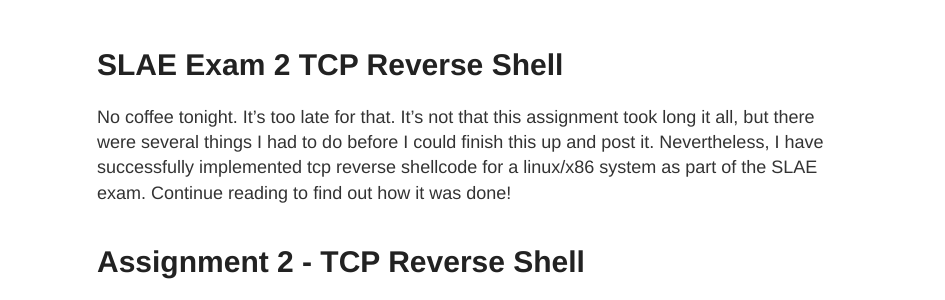
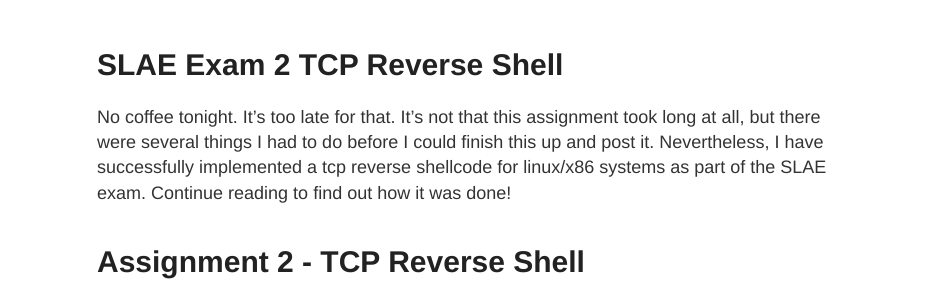
Before and after one commit to coffeegist/coffeegist.github.io, a Jekyll site: the page built from _posts/2018-02-23-slae-exam-2-tcp-reverse-shell.md, in a window 1280 px wide and 900 px high. Shown: the part 122-422 px from the top of the window, without its empty margins (173-1118 px from the left). Built offline with Jekyll 4.4.1, drawn with Linux system fonts in a browser that asks for light colours; comment, search, counter and statistics services are not loaded.

Commit message:
* Fixed typos.

```diff
--- a/_posts/2018-02-23-slae-exam-2-tcp-reverse-shell.md
+++ b/_posts/2018-02-23-slae-exam-2-tcp-reverse-shell.md
@@ -5,7 +5,7 @@ category: Security
 tags: [slae, shell, assembly, programming]
 ---
 
-No coffee tonight. It's too late for that. It's not that this assignment took long it all, but there were several things I had to do before I could finish this up and post it. Nevertheless, I have successfully implemented tcp reverse shellcode for a linux/x86 system as part of the SLAE exam. Continue reading to find out how it was done!
+No coffee tonight. It's too late for that. It's not that this assignment took long at all, but there were several things I had to do before I could finish this up and post it. Nevertheless, I have successfully implemented a tcp reverse shellcode for linux/x86 systems as part of the SLAE exam. Continue reading to find out how it was done!
 
 
 # Assignment 2 - TCP Reverse Shell
```
